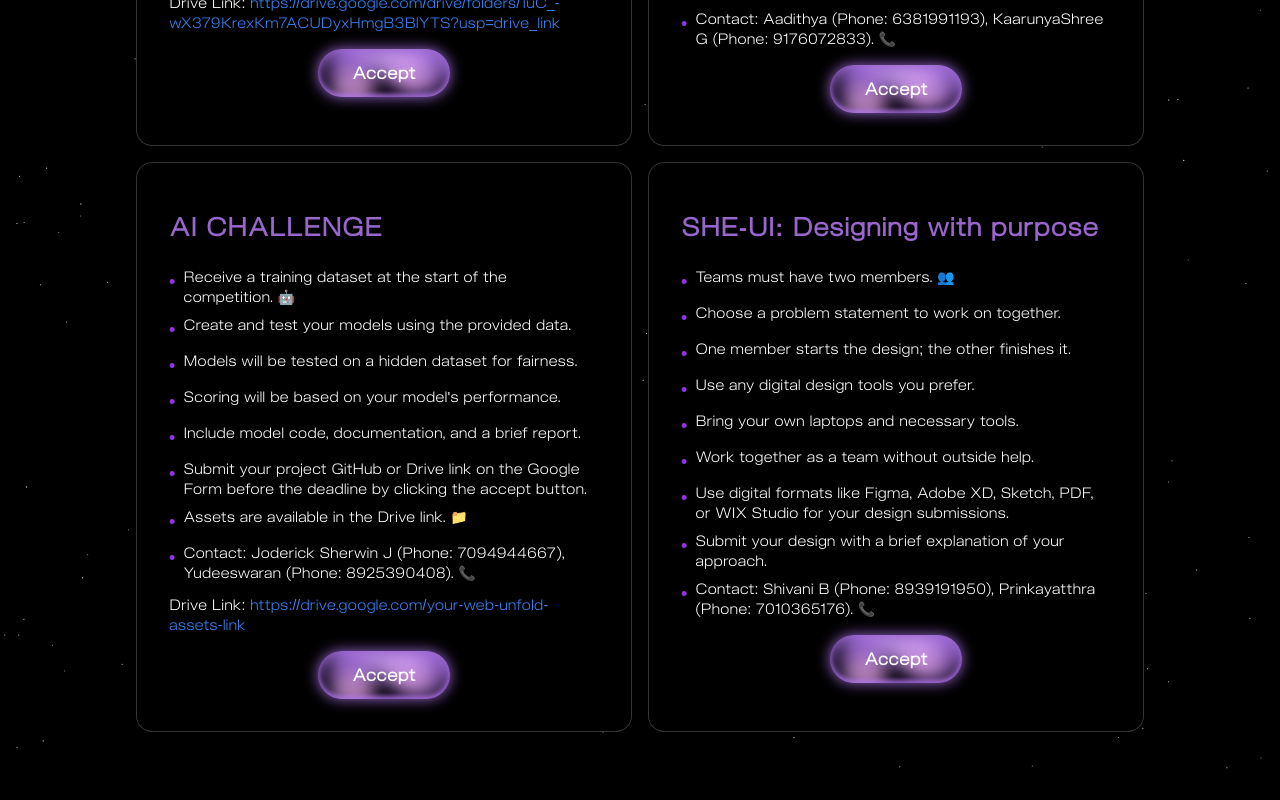
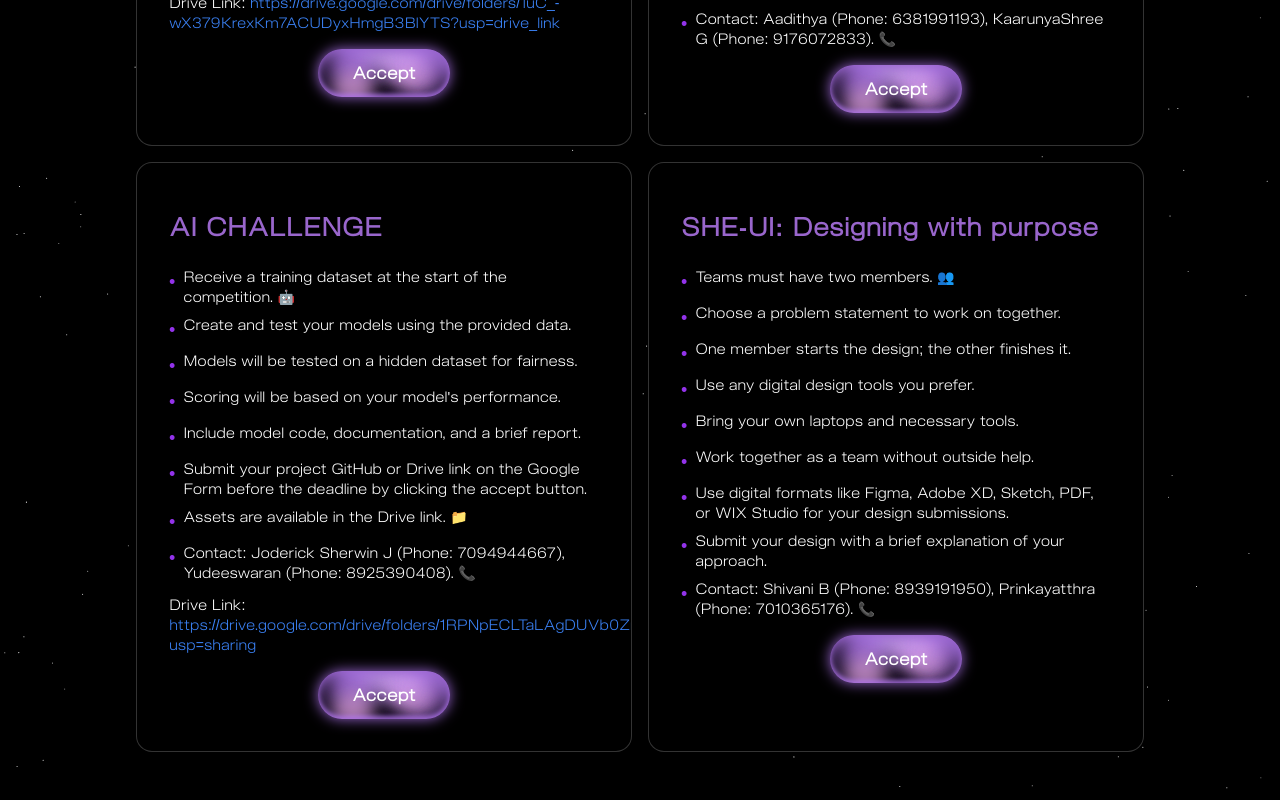
Before and after one commit to Prasanth-S7/intellexa, a Next.js app: page /guideline in a window 1280 px wide. Shown: the part 508-1308 px from the top of the page. Built offline with nearby package versions, Linux system fonts and the light colour scheme.

Commit message:
backend team

```diff
--- a/src/components/guide.jsx
+++ b/src/components/guide.jsx
@@ -52,7 +52,7 @@ export const guidelines = [
             "Assets are available in the Drive link. 📁",
             "Contact: Joderick Sherwin J (Phone: 7094944667), Yudeeswaran (Phone: 8925390408). 📞"
         ],
-        "driveLink": "https://drive.google.com/your-web-unfold-assets-link",
+        "driveLink": "https://drive.google.com/drive/folders/1RPNpECLTaLAgDUVb0Zms6CtRJD8Ik8ZU?usp=sharing",
         "registerLink": "https://forms.gle/eDFpAc52nk65SdPM8"
     },
     {
--- a/src/components/whyjoinIntellexa.jsx
+++ b/src/components/whyjoinIntellexa.jsx
@@ -143,7 +143,12 @@ export const TeamSpotlight = () => {
     {
       teamName: "App Development Team",
       description: "Creates and maintains mobile applications for the club. Focuses on intuitive design, high performance, and seamless functionality to deliver a top-notch user experience on all devices."
+    },
+    {
+      teamName: "Backend Team",
+      description: "Designs and manages the server-side logic and databases for the club's applications. Ensures robust data management, security, and scalability while optimizing performance to support seamless interactions between users and the club's digital platforms."
     }
+
   ];
 
   return (
```
